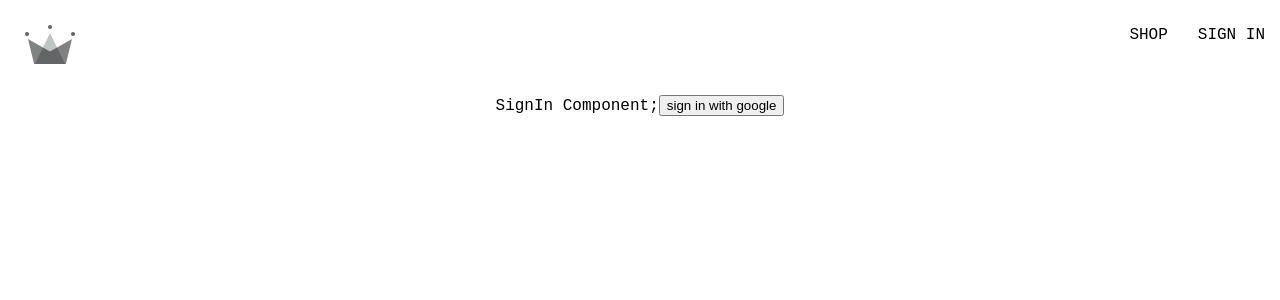
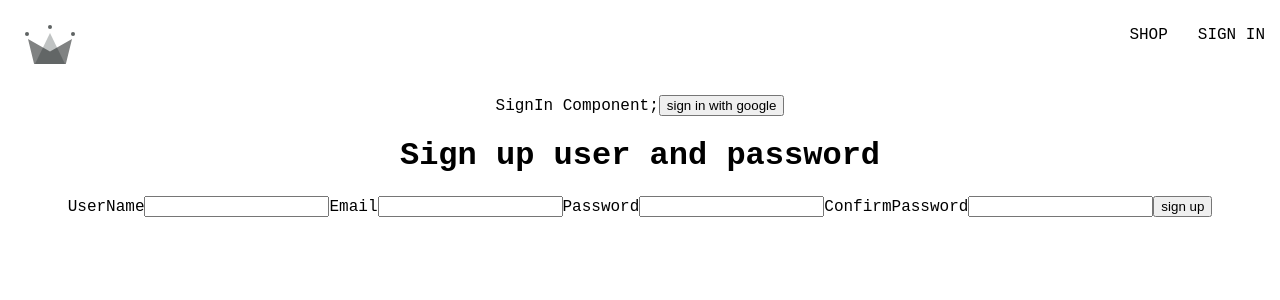
Before and after one commit to gaoyunke95/react-ecomm, a React (Create React App) app: page /sign-in in a window 1280 px wide. Shown: the top 300 px of the page. Built offline with nearby package versions, Linux system fonts and the light colour scheme; a web font is replaced by a local one.

Commit message:
add sign up feature

```diff
--- /dev/null
+++ b/src/components/sign-up/sign-up.component.jsx
@@ -0,0 +1,106 @@
+import { useState } from "react";
+import { createAuthUserWithEmailAndPassword, createUserDocumentFromAuth } from "../../utils/firebase/firebase.utils";
+//initilize fields
+const defaultFormFields = {
+  displayName: "",
+  email: "",
+  password: "",
+  confirmPassword: "",
+};
+
+const SignUpForm = () => {
+  const [formFields, setFormFields] = useState(defaultFormFields);
+  const { displayName, email, password, confirmPassword } = formFields;
+
+  console.log(formFields);
+
+  const resetFormFields = () => {
+    setFormFields(defaultFormFields);
+  }
+
+  const handleSubmit = async (event) => {
+    console.log(event);
+    event.preventDefault();
+    console.log(password, confirmPassword);
+
+    if (password !== confirmPassword) {
+        alert("passwords do not match");
+        return ;
+    }
+
+    console.log("password matched");
+
+    try {
+        //the in this we didnt tell firebase about the display name , so the display name will be null
+        const {user} = await createAuthUserWithEmailAndPassword(email, password);
+
+        await createUserDocumentFromAuth(user, {displayName});
+        resetFormFields();
+    } catch (error) {
+        if (error.code === 'auth/email-already-in-use') {
+            alert('Can not craete user, email already in use');
+        }else {
+            console.log('error on creating email and password user', error.message);
+        }
+    }
+
+
+    // console.log(docRef);
+    // return docRef;
+  }
+  const handleChange = (event) => {
+    const {name, value} = event.target; //descturing using {}
+    setFormFields({...formFields, [name]: value });
+  };
+
+  return (
+    <div>
+      <h1>Sign up user and password</h1>
+      <form onSubmit={handleSubmit}>
+        <label>UserName</label>
+        <input
+        //   className="sign-in-displayname"
+          type="text"
+          name="displayName"
+          value={displayName}
+          onChange={handleChange}
+          required
+        ></input>
+
+        <label>Email</label>
+        <input
+        //   className="sign-in-email"
+          type="email"
+          name="email"
+          value={email}
+          onChange={handleChange}
+          required
+        ></input>
+
+        <label>Password</label>
+        <input
+        //   className="sign-in-password"
+          type="password"
+          name="password"
+          value={password}
+          onChange={handleChange}
+          required
+        ></input>
+
+        <label>ConfirmPassword</label>
+        <input
+        //   className="sign-in-confirm-password"
+          type="password"
+          name="confirmPassword"
+          value={confirmPassword}
+          onChange={handleChange}
+          required
+        ></input>
+
+        <button>sign up</button>
+      </form>
+    </div>
+  );
+};
+
+export default SignUpForm;
--- a/src/routes/sign-in/sign-in.component.jsx
+++ b/src/routes/sign-in/sign-in.component.jsx
@@ -1,16 +1,33 @@
-import { signInWithGooglePopup, createUserDocumentFromAuth } from "../../utils/firebase/firebase.utils";
+
+import SignUpForm from "../../components/sign-up/sign-up.component";
+import {  signInWithGooglePopup, createUserDocumentFromAuth } from "../../utils/firebase/firebase.utils";
 
 const SignIn = () => {
+    // useEffect(() => {
+    //     async function fetchResponse() {
+    //         const response = await getRedirectResult(auth);
+    //         console.log(response);
+    //         if (response) {
+    //             const userDocRef = await createUserDocumentFromAuth(response.user);
+    //             console.log(userDocRef);
+    //         }
+    //     }
+    //     fetchResponse();
+    // }, []);
+
     const logGoogleUser = async () => {
         const response = await signInWithGooglePopup();
         createUserDocumentFromAuth(response.user);
         console.log(response);
     }
 
+
     return (
         <div>
             SignIn Component;
             <button onClick={logGoogleUser}> sign in with google </button>
+            <SignUpForm/>
+            {/* <button onClick={signInWithGoogleRedirect}> sign in with redirect</button> */}
         </div>
     );
 }
--- a/src/utils/firebase/firebase.utils.js
+++ b/src/utils/firebase/firebase.utils.js
@@ -1,20 +1,22 @@
-// Import the functions you need from the SDKs you need
 import { initializeApp } from "firebase/app";
-import {getAuth, signInWithRedirect, signInWithPopup, GoogleAuthProvider} from 'firebase/auth';
-import {getFirestore, doc, getDoc, setDoc} from 'firebase/firestore';
+import {
+  getAuth,
+  signInWithRedirect,
+  signInWithPopup,
+  GoogleAuthProvider,
+  createUserWithEmailAndPassword,
+} from "firebase/auth";
+import { getFirestore, doc, getDoc, setDoc } from "firebase/firestore";
 
-
-// Your web app's Firebase configuration
 const firebaseConfig = {
   apiKey: "AIzaSyDU2WiBZwWgHWVZC0AAeMOPgq2Lh_dfaow",
   authDomain: "react-ecomm-5b075.firebaseapp.com",
   projectId: "react-ecomm-5b075",
   storageBucket: "react-ecomm-5b075.appspot.com",
   messagingSenderId: "899303513338",
-  appId: "1:899303513338:web:3f6592f7c6b74fbf60fd43"
+  appId: "1:899303513338:web:3f6592f7c6b74fbf60fd43",
 };
 
-// Initialize Firebase
 const firebaseApp = initializeApp(firebaseConfig);
 
 const provider = new GoogleAuthProvider();
@@ -25,29 +27,42 @@ provider.setCustomParameters({
 
 export const auth = getAuth();
 export const signInWithGooglePopup = () => signInWithPopup(auth, provider);
+export const signInWithGoogleRedirect = () =>
+  signInWithRedirect(auth, provider);
 
 export const db = getFirestore();
 
-export const createUserDocumentFromAuth = async (userAuth) => {
-    const userDocRef = doc(db, 'users', userAuth.uid);
+export const createUserDocumentFromAuth = async (userAuth, additionalInfo = {}) => {
+  if(!userAuth) return ;
+  const userDocRef = doc(db, "users", userAuth.uid);
   console.log(userDocRef);
 
   const userSnapshot = await getDoc(userDocRef);
 
-    if(!userSnapshot.exists()) {
-        const {displayName, email}  = userAuth;
+  if (!userSnapshot.exists()) {
+    const { displayName, email } = userAuth;
     const createdDate = new Date();
 
     try {
       await setDoc(userDocRef, {
         displayName,
         email,
-                createdDate
+        createdDate,
+        ...additionalInfo,
       });
-        }catch (error) {
-            console.log('error creating the user', error.message);
+    } catch (error) {
+      console.log("error creating the user", error.message);
     }
 
     return userDocRef;
   }
-}
+};
+
+export const createAuthUserWithEmailAndPassword = async (email, password) => {
+    if (!email || !password) return;
+
+    const returnedDoc =  await createUserWithEmailAndPassword(auth, email, password);
+    console.log(returnedDoc);
+
+    return returnedDoc;
+};
```
Lines whose indentation alone changed are shown as unchanged.
